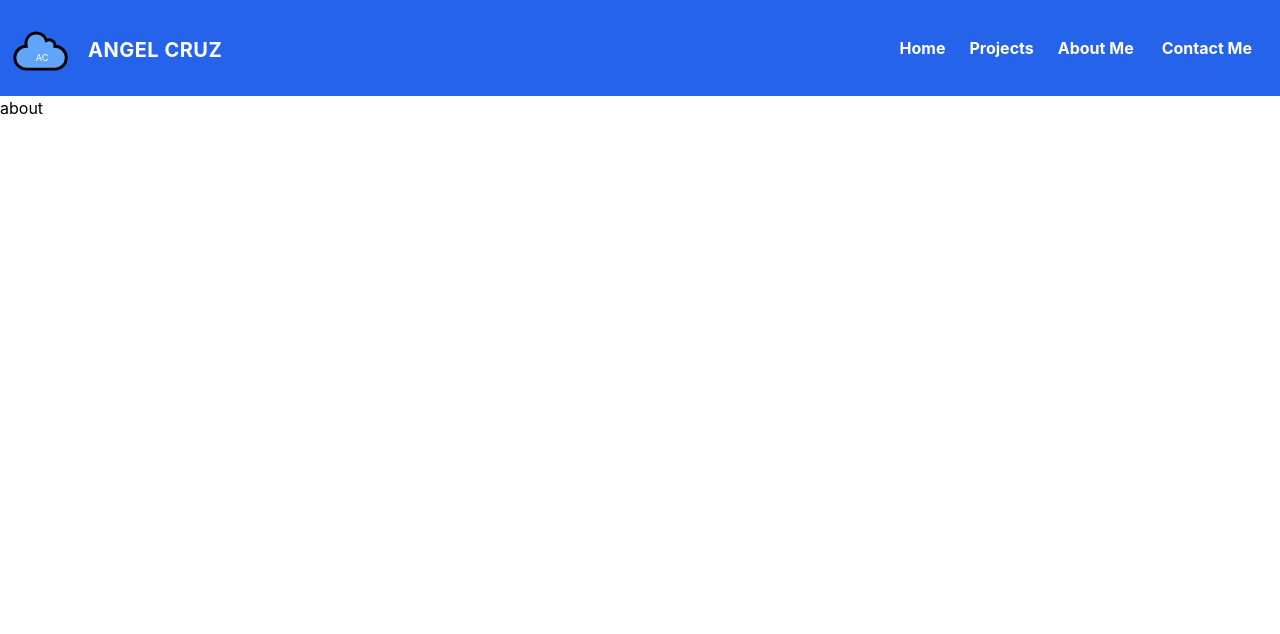
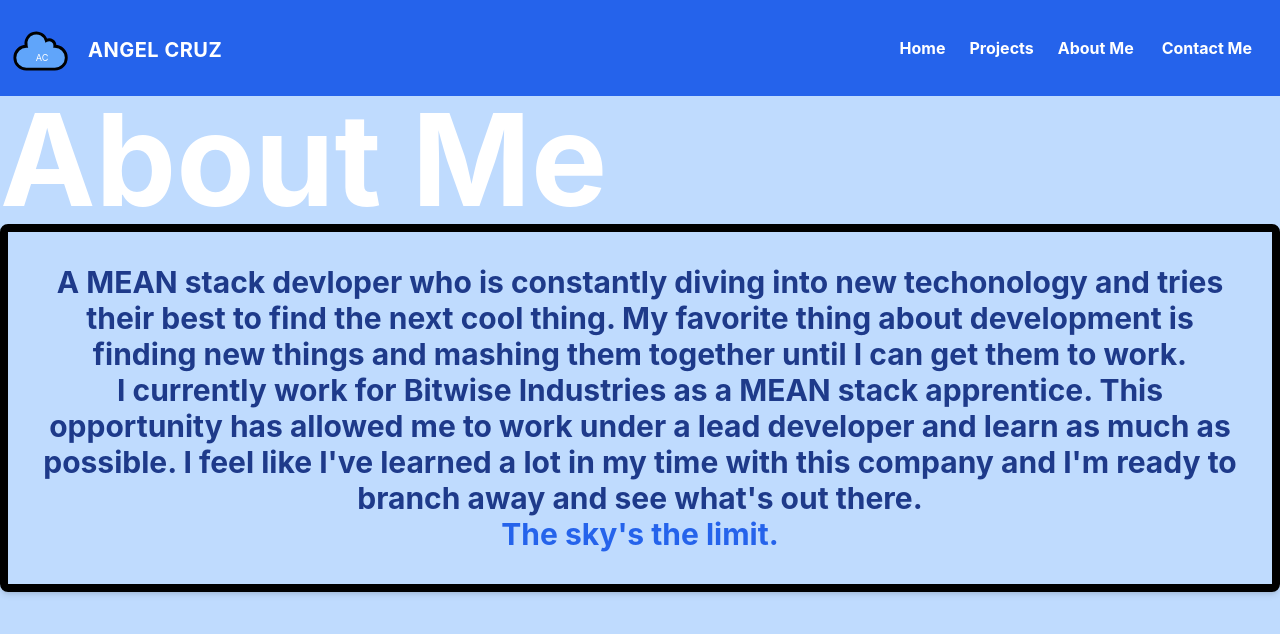
Before and after one commit to sirpuffin1/portfolio, a Next.js app: page /about in a window 1280 px wide. Shown: the top 634 px of the page. Built offline with nearby package versions, Linux system fonts and the light colour scheme.

Commit message:
feat(about): create about me page with personal info

```diff
--- a/pages/about.js
+++ b/pages/about.js
@@ -1,7 +1,16 @@
 const about = () => {
     return (
-        <div>
-            about
+        <div className="bg-blue-200 h-screen">
+        <h1 className="text-9xl font-bold text-white">About Me</h1>
+        <div className="p-4 overflow-hidden bg-transparent w-full text-center rounded-lg border-8 border-black shadow-md sm:p-8 dark:bg-gray-800 dark:border-gray-700 flex flex-col justify-center content-center" >
+
+
+        <p className="font-bold text-3xl text-blue-900">A MEAN stack devloper who is constantly diving into new techonology and tries their best to find the next cool thing. My favorite thing about development is finding new things and mashing them together until I can get them to work. </p>
+        <p className="font-bold text-3xl text-blue-900">I currently work for Bitwise Industries as a MEAN stack apprentice. This opportunity has allowed me to work under a lead developer and learn as much as possible. I feel like I&apos;ve learned a lot in my time with this company and I&apos;m ready to branch away and see what&apos;s out there.</p>
+        <p className="font-bold text-3xl text-blue-600">The sky&apos;s the limit.</p>
+
+
+        </div>
         </div>
     );
 }
```
